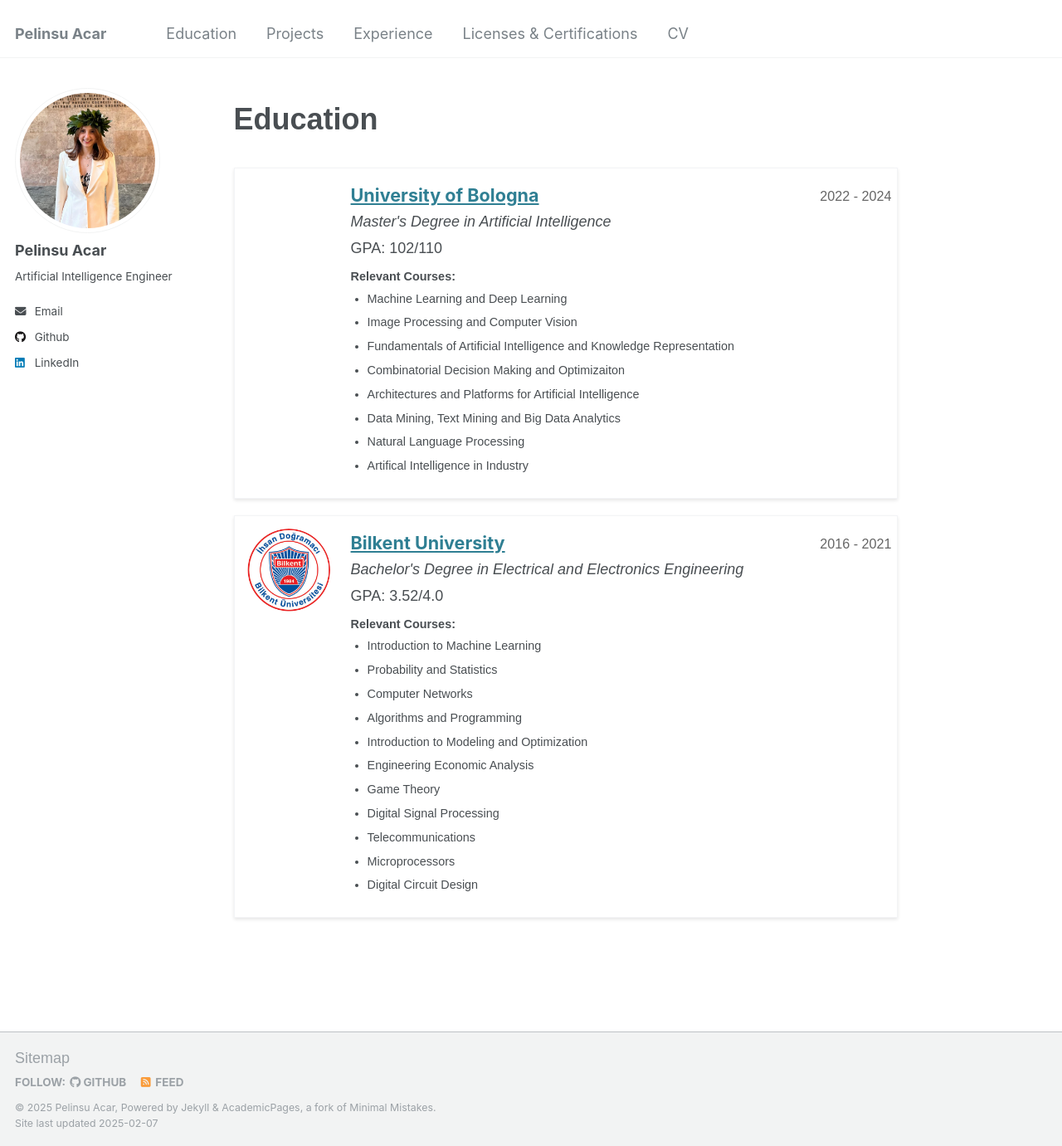
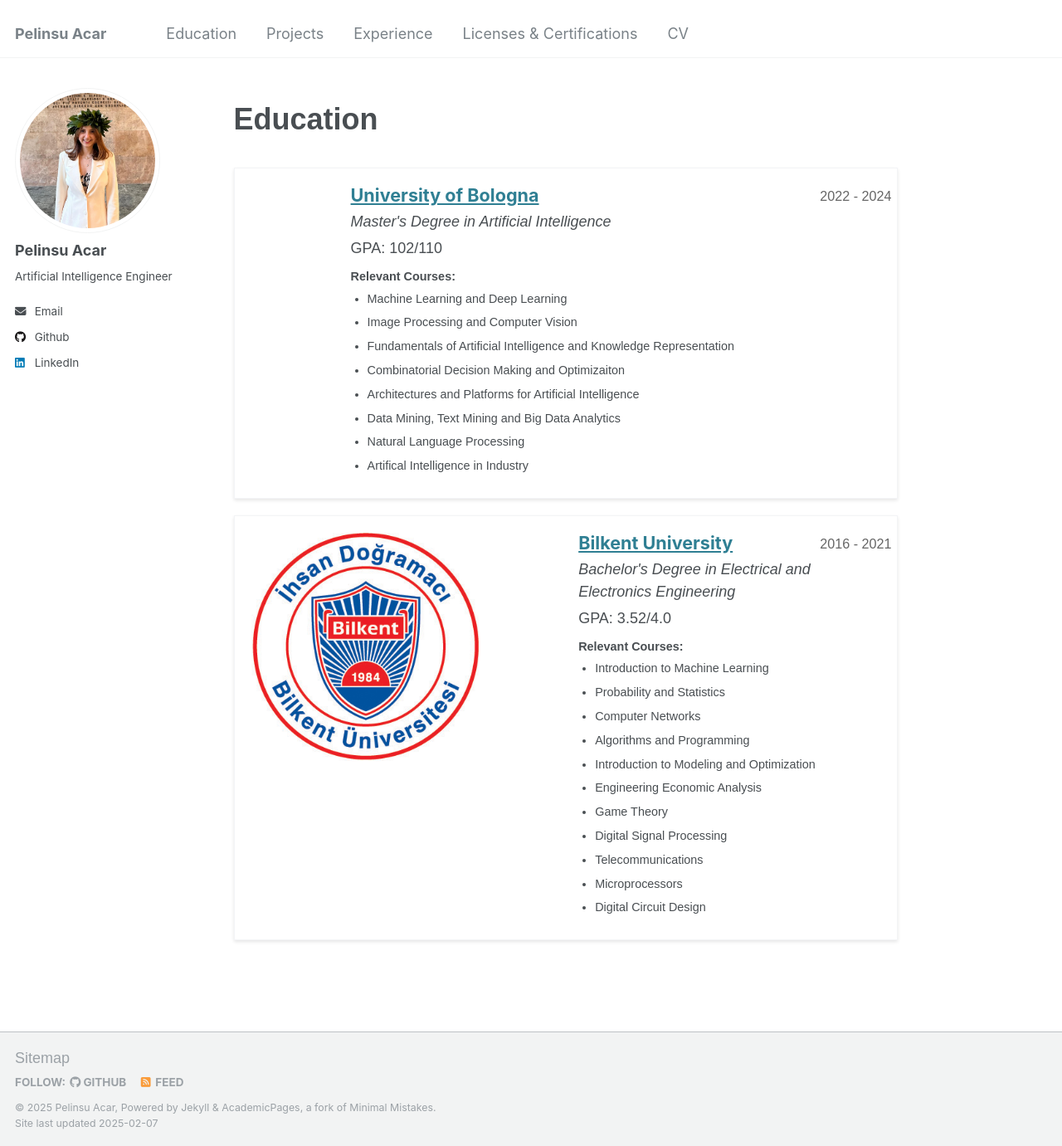
Before and after one commit to pelinsuacar/pelinsuacar.github.io, a Jekyll site: the page built from _pages/education.md, in a window 1280 px wide and 1381 px high. Shown: the whole window at 83% size. Built offline with Jekyll 4.4.1, drawn with Linux system fonts in a browser that asks for light colours.

Commit message:
Update education.html

```diff
--- a/_layouts/education.html
+++ b/_layouts/education.html
@@ -68,14 +68,6 @@ layout: default
     flex-direction: row;
   }
 
-    .education-item a img {
-      width: 100px;
-      height: 100px;
-      top: 15px;
-      left: 15px;
-      position: absolute;
-      border-radius: 50%;
-    }
     .education-details {
       flex-grow: 1;
       margin-left: 120px;
@@ -135,12 +127,6 @@ layout: default
     padding: 10px;
   }
 
-  .education-item a img {
-    width: 50px;
-    height: 50px;
-    position: relative; /* Allow the image to flow with the text */
-    margin-bottom: 10px; /* Add some space below the image */
-  }
 
   .education-details {
     margin-left: 0;
@@ -177,13 +163,6 @@ layout: default
 
   }
 
-  .education-item a img {
-    width: 40px;
-    height: 40px;
-    margin-right: 10px; /* Adjust spacing for small screens */
-    top: 5px;
-    left: 5px;
-  }
 
   .education-header h3 {
     font-size: 1em;
@@ -220,13 +199,5 @@ layout: default
   .gpa {
       font-size: 0.8em;
     }
-
-  .education-item a img {
-    width: 30px;
-    height: 30px;
-    margin-right: 10px;
-    top: 5px;
-    left: 2px;
-  }
 }
 </style>
```
